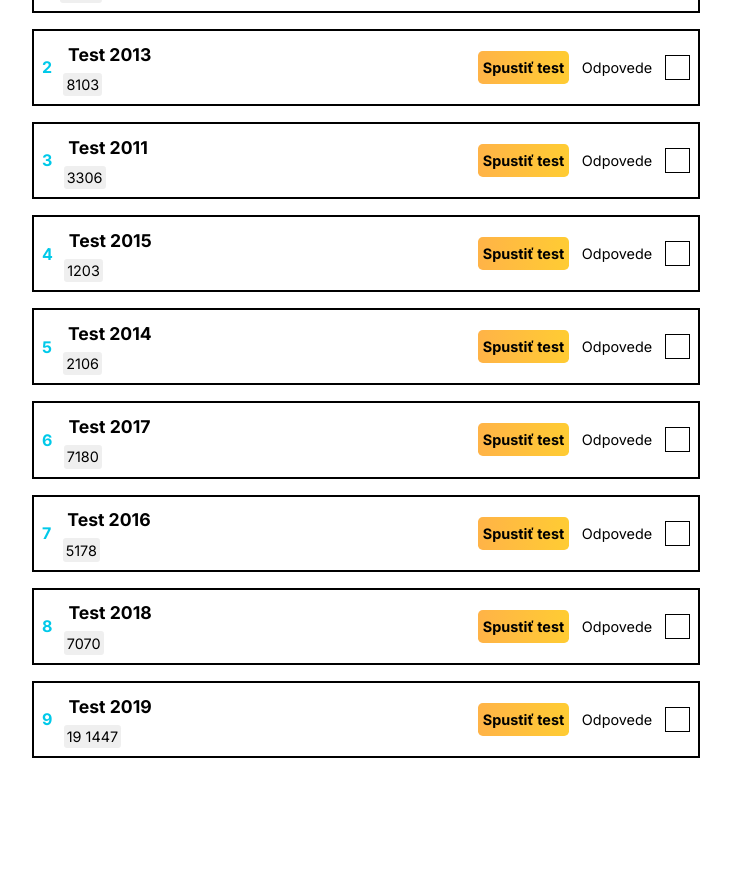
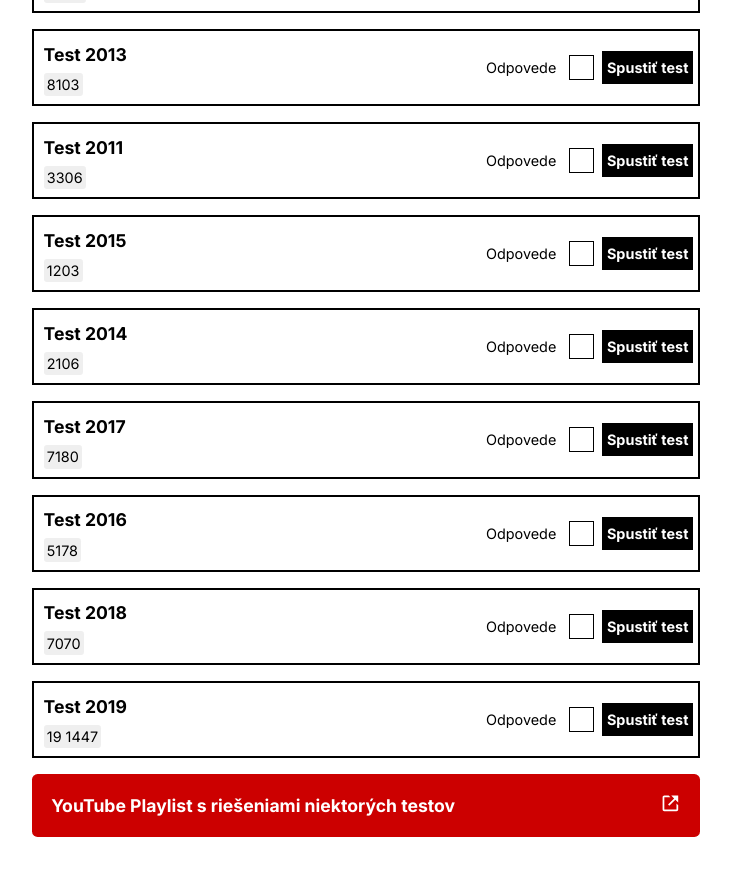
Before and after one commit to AdamAlberty/maturitne-testy, a React (Create React App) app: page / in a window 1280 px wide. Shown: the part 207-1076 px from the top of the page, without its empty margins (274-1005 px from the left). Before the commit the page ends 1013 px from the top, so only its background shows below. Built offline with nearby package versions, Linux system fonts and the light colour scheme.

Commit message:
Add Youtube playlist external link

```diff
--- /dev/null
+++ b/src/components/PlaylistLink.js
@@ -0,0 +1,37 @@
+import styled from "styled-components"
+import { BiLinkExternal } from "react-icons/bi"
+
+const PlaylistLink = () => {
+  return (
+    <PlaylistWrapper
+      href="https://www.youtube.com/playlist?list=PL46OmH9YaCl9Yw7dMSN69sMyXUFcuOfRb"
+      target="_blank"
+    >
+      <div>YouTube Playlist s riešeniami niektorých testov</div>
+      <div>
+        <BiLinkExternal size="1.3rem" />
+      </div>
+    </PlaylistWrapper>
+  )
+}
+
+const PlaylistWrapper = styled.a`
+  display: flex;
+  justify-content: space-between;
+  align-items: center;
+  padding: 1.2rem;
+  background-color: #c00;
+  color: white;
+  text-decoration: none;
+  font-weight: bold;
+  font-size: 1.1rem;
+  border-radius: 0.35rem;
+  transition: 0.2s all ease;
+
+  &:hover,
+  &:focus {
+    background-color: #ff2d2d;
+  }
+`
+
+export default PlaylistLink
--- a/src/components/TestItem.js
+++ b/src/components/TestItem.js
@@ -23,10 +23,6 @@ const TestItem = (props) => {
       </div>
 
       <div className="right">
-        <Link className="start-test-button" to={`/test/${props.slug}`}>
-          Spustiť test
-        </Link>
-
         <a href={props.keysLink} target="_blank" rel="noopener noreferrer">
           Odpovede
         </a>
@@ -37,13 +33,17 @@ const TestItem = (props) => {
         >
           <AiOutlineCheck />
         </div>
+
+        <Link className="start-test-button" to={`/test/${props.slug}`}>
+          Spustiť test
+        </Link>
       </div>
     </ItemWrapper>
   )
 }
 
 const ItemWrapper = styled.div`
-  padding: 0.5rem 0;
+  padding: 0.5rem 0.3rem;
   border: 2px solid black;
   margin-bottom: 1rem;
   display: flex;
@@ -75,6 +75,7 @@ const ItemWrapper = styled.div`
     font-size: 0.9rem;
     width: max-content;
     margin-top: 0.2rem;
+    margin-left: 0.3rem;
     border-radius: 0.2rem;
     background-color: #efefef;
     margin-right: 0.5rem;
@@ -86,16 +87,10 @@ const ItemWrapper = styled.div`
   }
 
   .start-test-button {
-    background: linear-gradient(to right, #ffb347, #ffcc33);
+    background: black;
     font-weight: bold;
-    margin-right: 0.5rem;
     padding: 0.5rem 0.3rem;
-    border-radius: 0.3rem;
-
-    &:hover {
-      box-shadow: rgba(100, 100, 111, 0.2) 0px 7px 29px 0px;
-      color: white;
-    }
+    color: white;
   }
 
   a {
@@ -103,13 +98,10 @@ const ItemWrapper = styled.div`
     padding: 0.3rem;
     text-decoration: none;
     font-size: 0.9rem;
-
-    &:hover {
-      color: green;
-    }
   }
 
   .number {
+    display: none;
     padding: 0.5rem;
     margin-right: 0.2rem;
     font-size: 1rem;
--- a/src/components/TestsList.js
+++ b/src/components/TestsList.js
@@ -2,6 +2,7 @@ import styled from "styled-components"
 import { tests } from "../data/tests.ts"
 import TestItem from "./TestItem"
 import { useEffect, useState } from "react"
+import PlaylistLink from "./PlaylistLink"
 
 const TestsList = () => {
   const [completedTests, setCompletedTests] = useState([])
@@ -59,6 +60,8 @@ const TestsList = () => {
           keysLink={test.keysLink}
         />
       ))}
+
+      <PlaylistLink />
     </ListWrapper>
   )
 }
```
